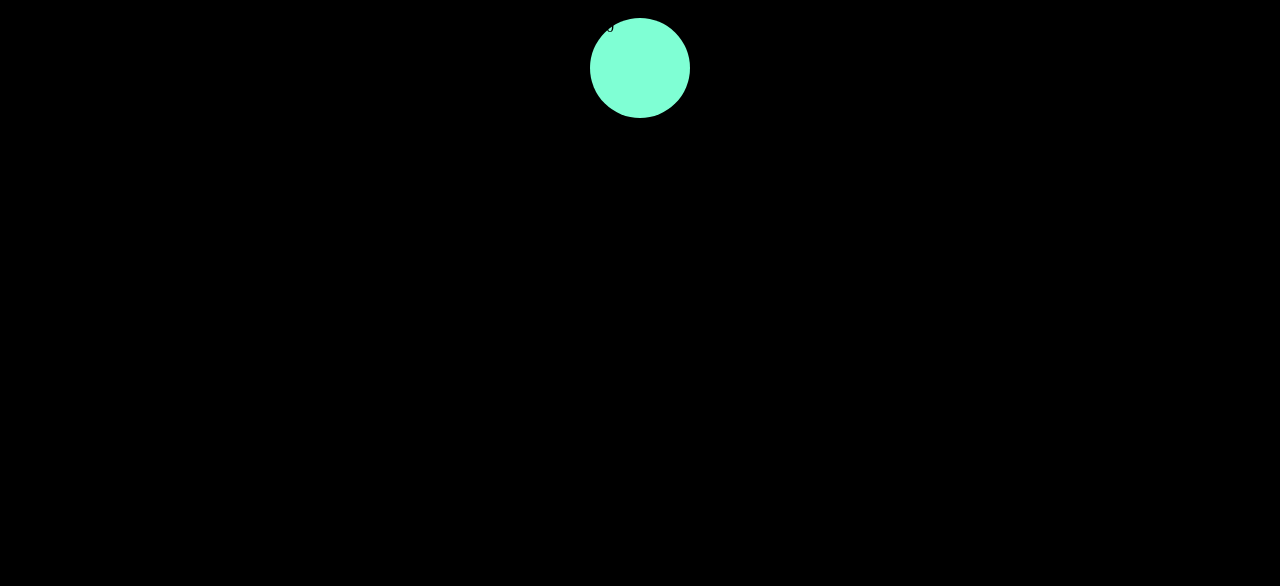
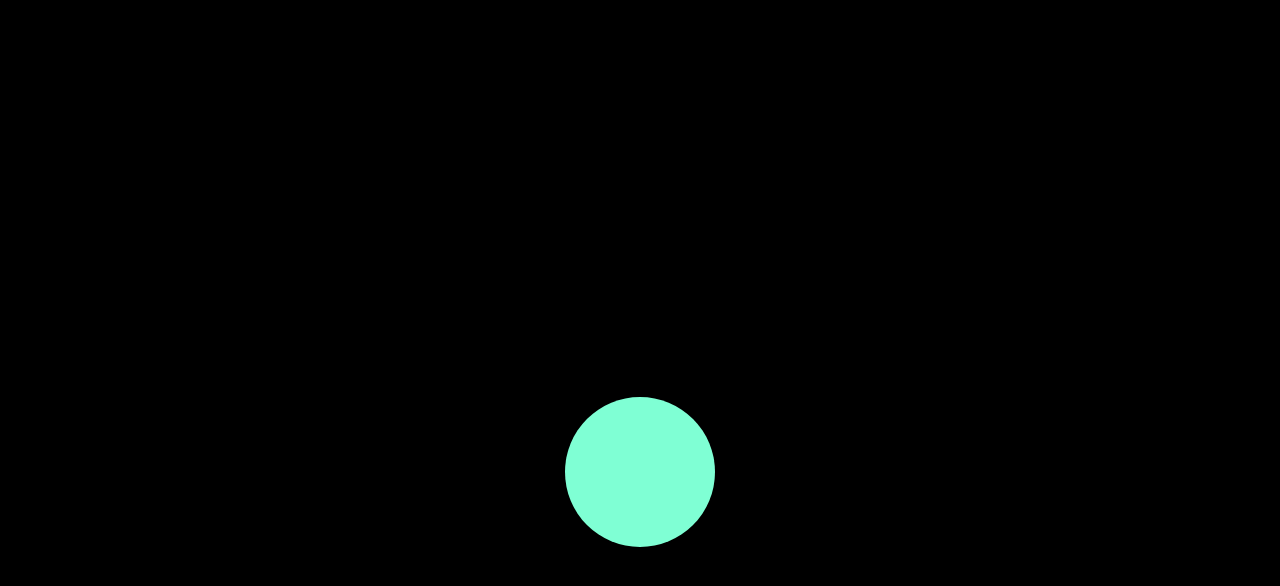
Before and after one commit to avivmor97/Git-Basics--The-Ball-Game, a plain HTML site: page index.html in a window 1280 px wide. Both pictures are taken after a click on the element "100". Shown: the part 48-634 px from the top of the page. Drawn offline with Linux system fonts and the light colour scheme.

Commit message:
0.Change onBallClick() to increment the ball’s width & height by 50px

```diff
--- a/Css/main.css
+++ b/Css/main.css
@@ -4,6 +4,7 @@
 
 body{
     background-color: black;
+
 }
 
 h1{
@@ -16,4 +17,7 @@ h1{
     border-radius: 50%;
     background-color: aquamarine;
     margin: auto;
+    margin-top: 400px;
+
+
 }
--- a/JS/main.js
+++ b/JS/main.js
@@ -1,8 +1,14 @@
 'use strict'
-
+var currentWidth = 100
+var currentHeight = 100
 
 
 function onBallClick(){
-    console.log('hi')
+    var elBall = document.querySelector('.ball')
+    currentWidth += 50
+    currentHeight += 50
+    elBall.style.width = currentWidth + 'px'
+    elBall.style.height = currentHeight + 'px'
+
 
 }
```
